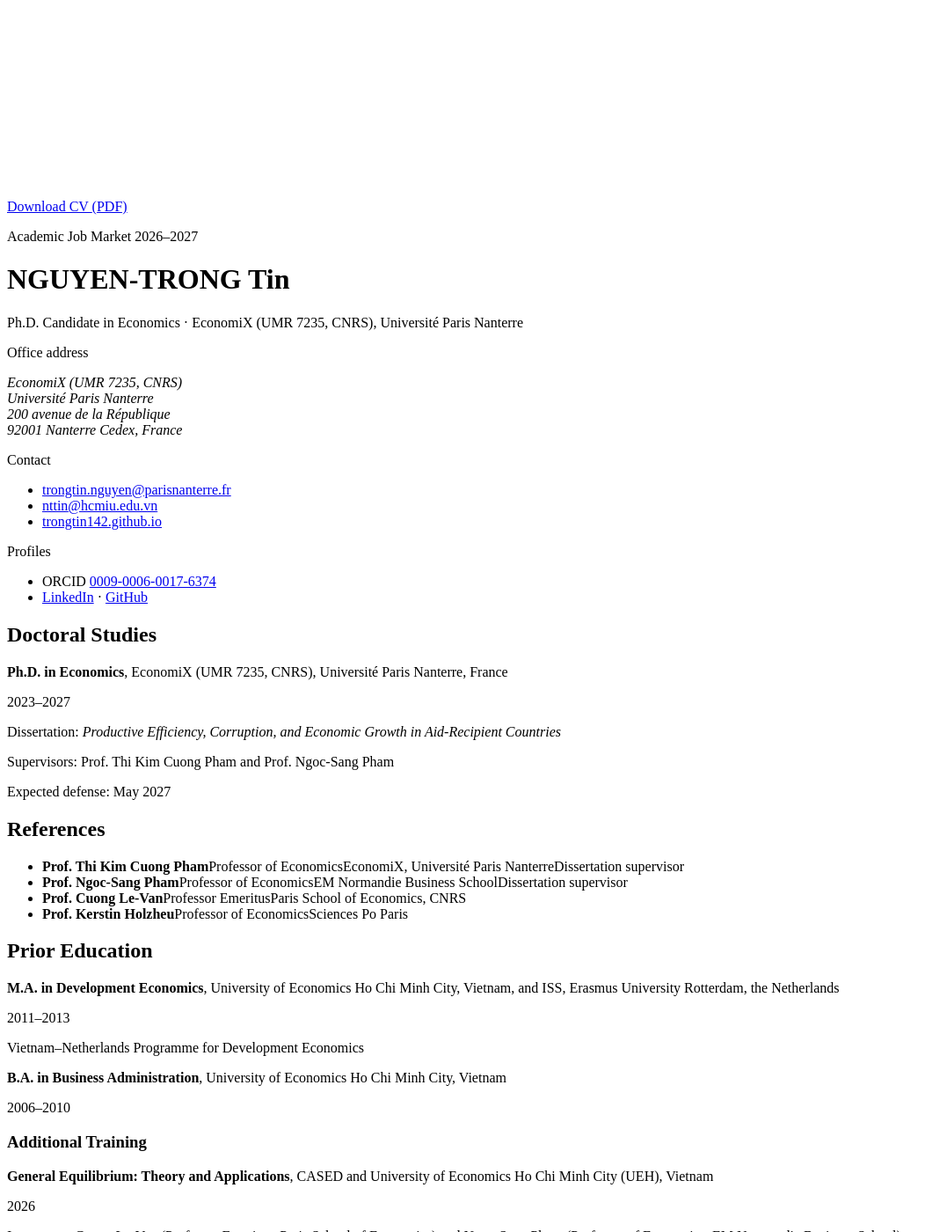
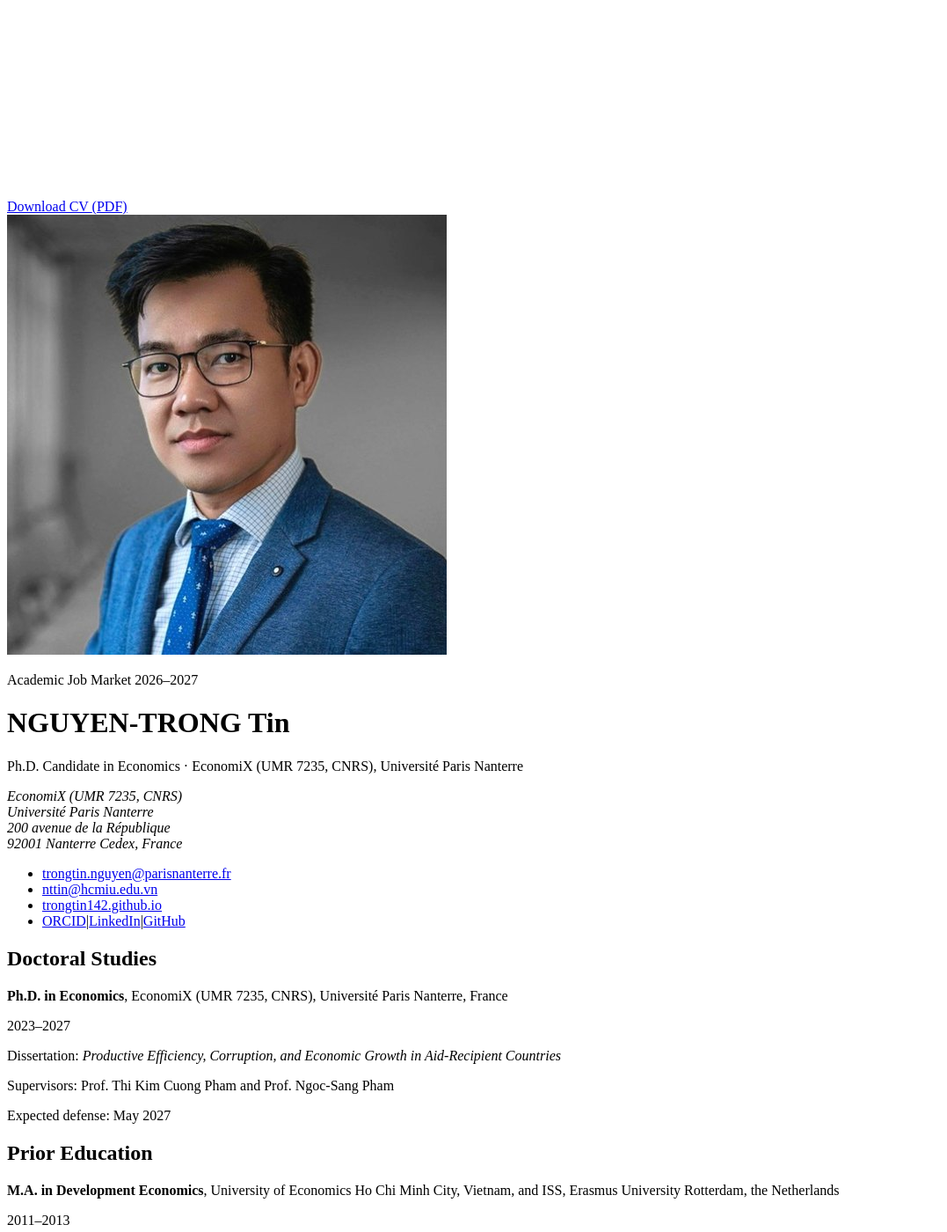
Before and after one commit to trongtin142/trongtin142.github.io, a Jekyll site: the page built from _pages/job-market.html, in a window 1280 px wide and 1400 px high, scrolled down 2354 px. Shown: the whole window at 88% size, without its empty margins (0-1077 px from the left). Built offline with Jekyll 4.4.1, drawn with Linux system fonts in a browser that asks for light colours; some of the changed text lies outside the part shown.

Commit message:
Job market CV: photo header, linked profiles, References moved to the end

```diff
--- a/_pages/job-market.html
+++ b/_pages/job-market.html
@@ -12,30 +12,20 @@
   After editing this page, regenerate the PDF in /files/ so the download matches the page.
 {%- endcomment -%}
 <header class="cv-head">
-  <p class="cv-kicker">Academic Job Market 2026–2027</p>
+  <img class="cv-photo" src="{{ base_path }}/images/profile.jpg" alt="Photo of NGUYEN-TRONG Tin" width="500" height="500" decoding="async" fetchpriority="high">
+  <div class="cv-id">
+    <p class="cv-kicker">Academic Job Market <span class="cv-nw">2026–2027</span></p>
     <h1 class="cv-name">NGUYEN-TRONG Tin</h1>
-  <p class="cv-role">Ph.D. Candidate in Economics · EconomiX (UMR 7235, CNRS), Université Paris Nanterre</p>
-
+    <p class="cv-role">Ph.D. Candidate in Economics · EconomiX (UMR 7235, CNRS), <span class="cv-nw">Université Paris Nanterre</span></p>
+  </div>
   <div class="cv-contact">
-    <div class="cv-contact__col">
-      <p class="cv-label">Office address</p>
     <address>EconomiX (UMR 7235, CNRS)<br>Université Paris Nanterre<br>200 avenue de la République<br>92001 Nanterre Cedex, France</address>
-    </div>
-    <div class="cv-contact__col">
-      <p class="cv-label">Contact</p>
     <ul class="cv-plain">
       <li><a href="mailto:trongtin.nguyen@parisnanterre.fr">trongtin.nguyen@parisnanterre.fr</a></li>
       <li><a href="mailto:nttin@hcmiu.edu.vn">nttin@hcmiu.edu.vn</a></li>
       <li><a href="{{ base_path }}/">{{ site.url | remove: "https://" }}</a></li>
+      <li class="cv-links"><a href="{{ site.profiles.orcid }}">ORCID</a><span class="cv-sep" aria-hidden="true">|</span><a href="{{ site.profiles.linkedin }}">LinkedIn</a><span class="cv-sep" aria-hidden="true">|</span><a href="{{ site.profiles.github }}">GitHub</a></li>
     </ul>
-    </div>
-    <div class="cv-contact__col">
-      <p class="cv-label">Profiles</p>
-      <ul class="cv-plain">
-        <li>ORCID <a href="{{ site.profiles.orcid }}">{{ site.rd.orcid_id }}</a></li>
-        <li><a href="{{ site.profiles.linkedin }}">LinkedIn</a> · <a href="{{ site.profiles.github }}">GitHub</a></li>
-      </ul>
-    </div>
   </div>
 </header>
 
@@ -48,18 +38,6 @@
       <p><span class="cv-k">Supervisors:</span> Prof. Thi Kim Cuong Pham and Prof. Ngoc-Sang Pham</p>
       <p><span class="cv-k">Expected defense:</span> May 2027</p>
     </div>
-  </div>
-</section>
-
-<section class="cv-sec" aria-labelledby="s-references">
-  <h2 class="cv-h" id="s-references">References</h2>
-  <div class="cv-b">
-    <ul class="cv-refs">
-      <li><strong>Prof. Thi Kim Cuong Pham</strong><span>Professor of Economics</span><span>EconomiX, Université Paris Nanterre</span><span class="cv-note">Dissertation supervisor</span></li>
-      <li><strong>Prof. Ngoc-Sang Pham</strong><span>Professor of Economics</span><span>EM Normandie Business School</span><span class="cv-note">Dissertation supervisor</span></li>
-      <li><strong>Prof. Cuong Le-Van</strong><span>Professor Emeritus</span><span>Paris School of Economics, CNRS</span></li>
-      <li><strong>Prof. Kerstin Holzheu</strong><span>Professor of Economics</span><span>Sciences Po Paris</span></li>
-    </ul>
   </div>
 </section>
 
@@ -345,3 +323,15 @@
     </dl>
   </div>
 </section>
+
+<section class="cv-sec" aria-labelledby="s-references">
+  <h2 class="cv-h" id="s-references">References</h2>
+  <div class="cv-b">
+    <ul class="cv-refs">
+      <li><strong>Prof. Thi Kim Cuong Pham</strong><span>Professor of Economics</span><span>EconomiX, Université Paris Nanterre</span><span class="cv-note">Dissertation supervisor</span></li>
+      <li><strong>Prof. Ngoc-Sang Pham</strong><span>Professor of Economics</span><span>EM Normandie Business School</span><span class="cv-note">Dissertation supervisor</span></li>
+      <li><strong>Prof. Cuong Le-Van</strong><span>Professor Emeritus</span><span>Paris School of Economics, CNRS</span></li>
+      <li><strong>Prof. Kerstin Holzheu</strong><span>Professor of Economics</span><span>Sciences Po Paris</span></li>
+    </ul>
+  </div>
+</section>
```
Lines whose indentation alone changed are shown as unchanged.
